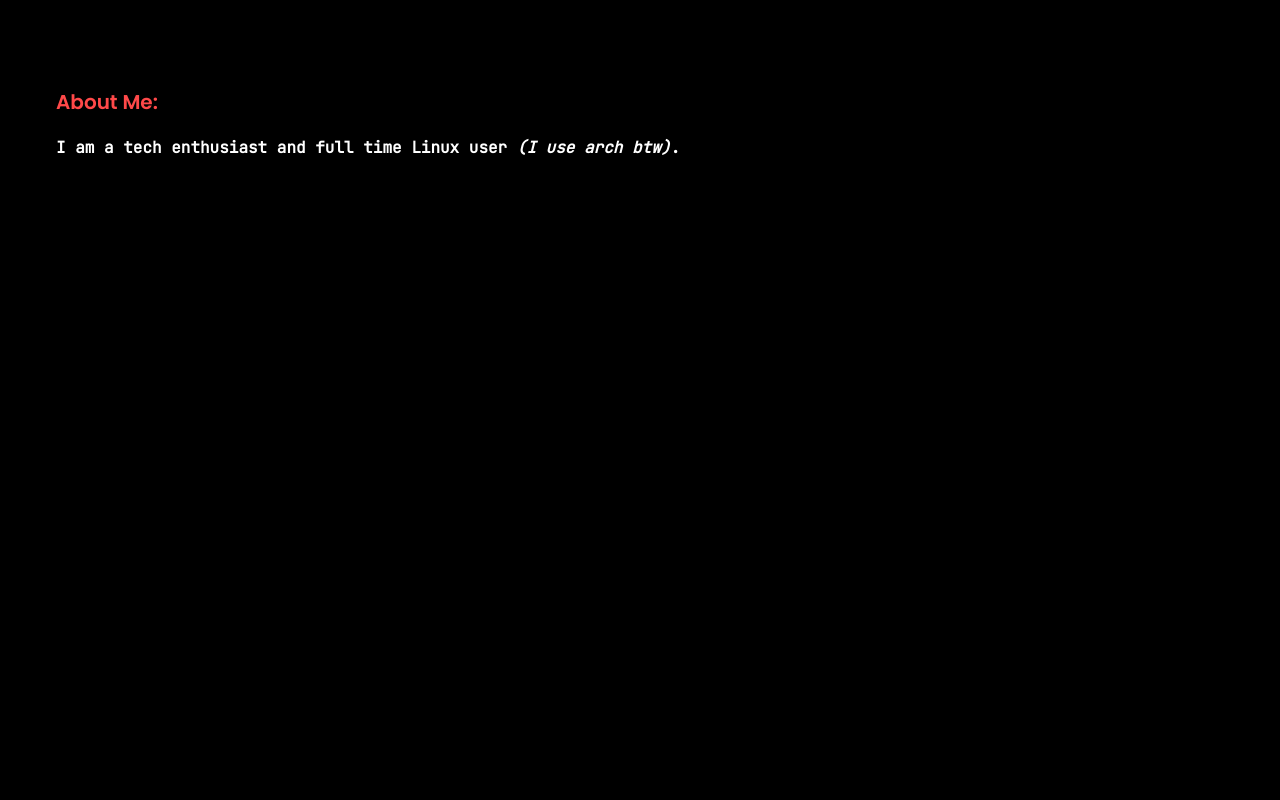
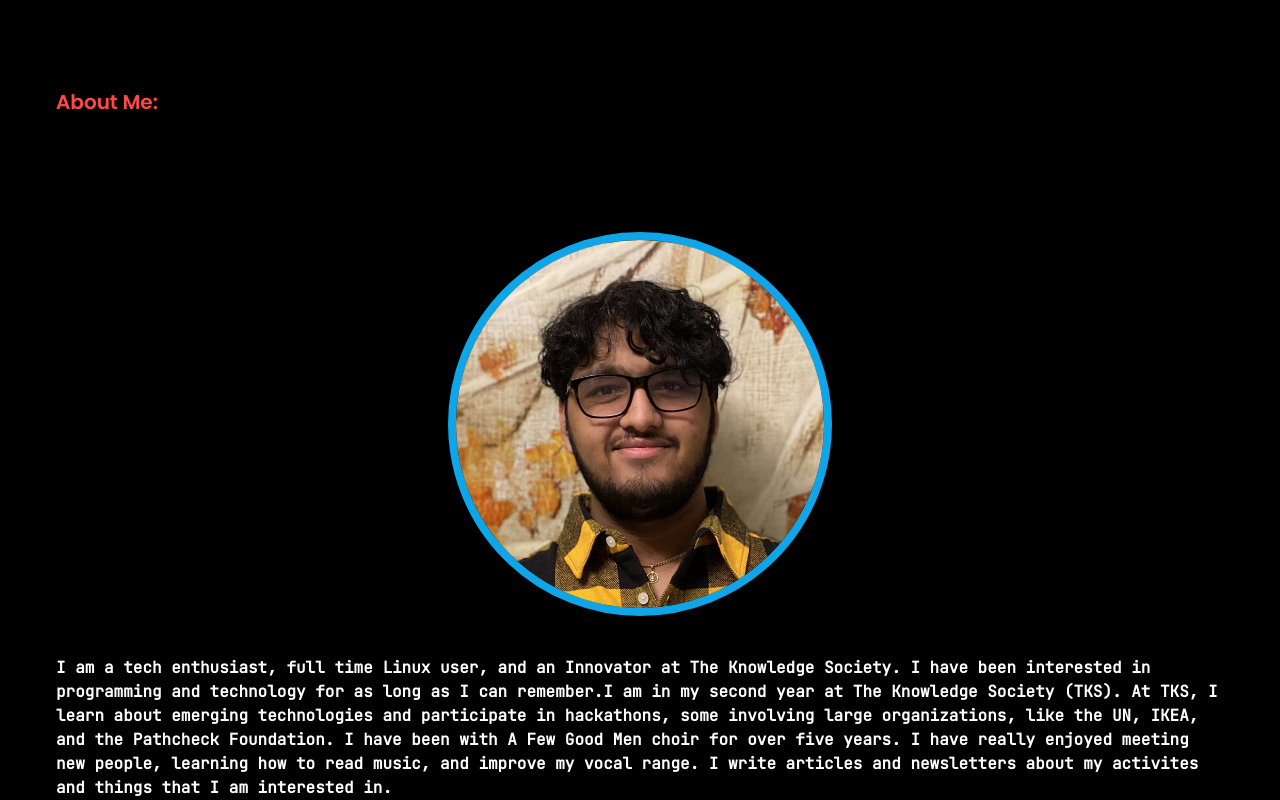
Before and after one commit to SituatedFern/webbysite, a Next.js app: page / in a window 1280 px wide. Shown: the part 820-1620 px from the top of the page. Built offline with nearby package versions, Linux system fonts and the light colour scheme.

Commit message:
finished about page

```diff
--- a/components/About.js
+++ b/components/About.js
@@ -4,8 +4,9 @@
   return (
     <div className=" bg-black h-screen flex flex-col font-bold font-poppins text-white">
       <p className="text-xl mt-10 mb-5 ml-14 text-[#FF4949]">About Me:</p>
+	<img src={"/images/pfp.jpg"} className="sm:h-44 sm:w-44 md:h-64 md:w-64 lg:w-96 lg:h-96 mx-auto mb-10 mt-24 rounded-full border-solid border-sky-500 border-8"></img>
       <p className="mx-14 font-jetbrains">
-        I am a tech enthusiast and full time Linux user <i>(I use arch btw)</i>.
+        I am a tech enthusiast, full time Linux user, and an Innovator at The Knowledge Society. I have been interested in programming and technology for as long as I can remember.I am in my second year at The Knowledge Society (TKS).  At TKS, I learn about emerging technologies and participate in hackathons, some involving large organizations, like the UN, IKEA, and the Pathcheck Foundation. I have been with A Few Good Men choir for over five years. I have really enjoyed meeting new people, learning how to read music, and improve my vocal range. I write articles and newsletters about my activites and things that I am interested in.
       </p>
     </div>
   );
```
Also changed, not shown: public/images/pfp.jpg (added).
